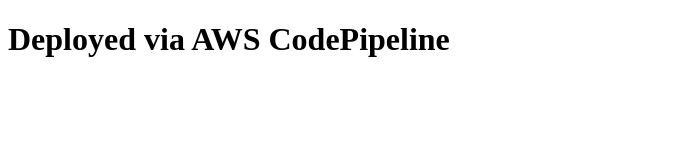
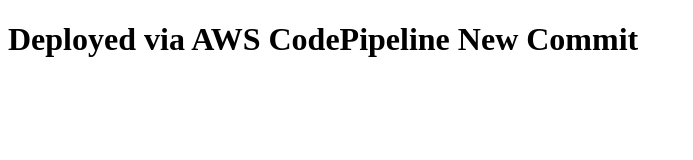
Before and after one commit to Jugal-Gautam/simpleWebAppDeploy, a plain HTML site: page index.html in a window 1280 px wide. Shown: the whole page, without its empty margins (0-693 px from the left). Drawn offline with Linux system fonts and the light colour scheme.

Commit message:
Update index.html

```diff
--- a/index.html
+++ b/index.html
@@ -5,6 +5,6 @@
     <title>My Web App</title>
   </head>
   <body>
-    <h1>Deployed via AWS CodePipeline</h1>
+    <h1>Deployed via AWS CodePipeline New Commit</h1>
   </body>
 </html>
```
